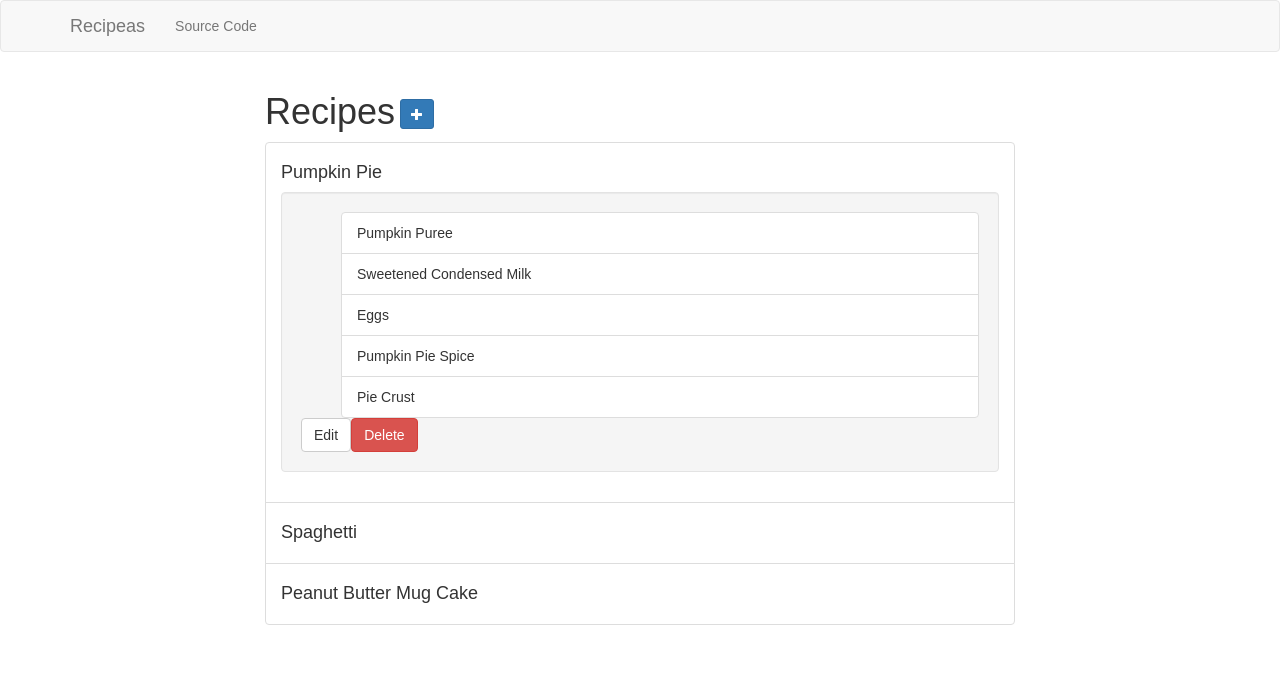
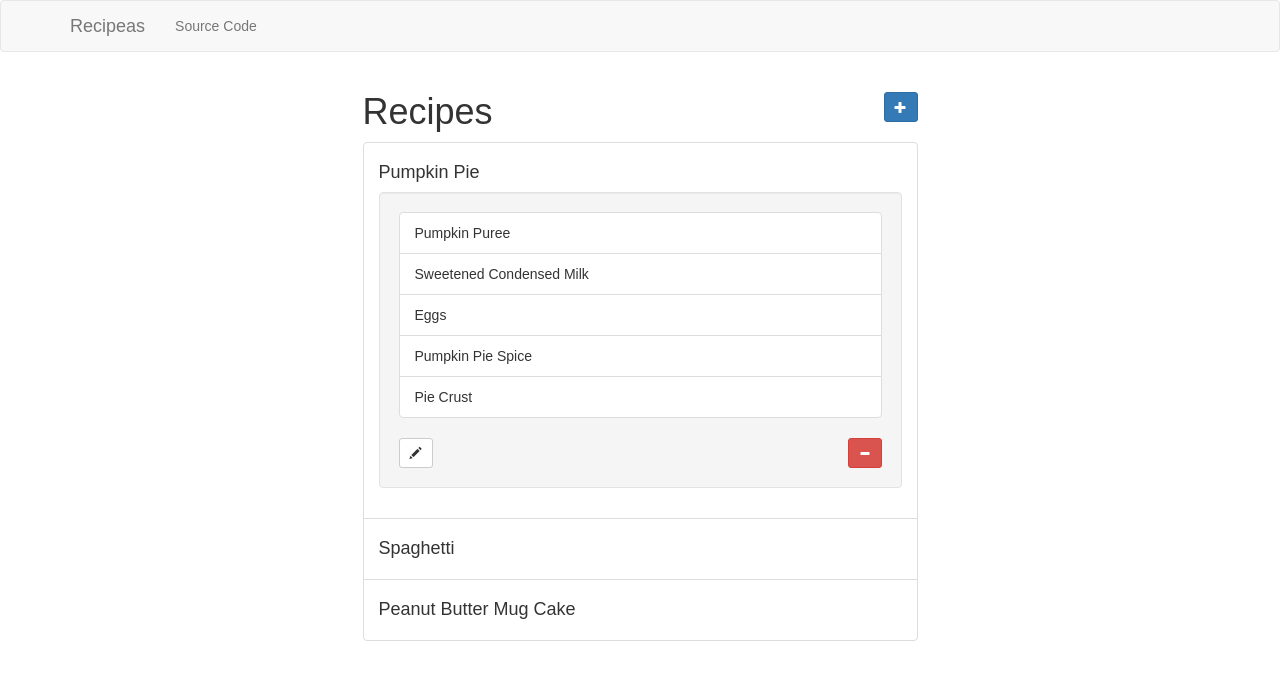
Before and after one commit to phuchle/recipeas, a React (Create React App) app: page / in a window 1280 px wide. Both pictures are taken after a click on the element "Pumpkin Pie". Shown: the top 680 px of the page. Built offline with nearby package versions, Linux system fonts and the light colour scheme.

Commit message:
Update Recipe and RecipesList with new button styles.

```diff
--- a/src/components/Recipe.js
+++ b/src/components/Recipe.js
@@ -1,6 +1,7 @@
 import React, { Component } from 'react';
 import PropTypes from 'prop-types';
-import { Button, Collapse, Well } from 'react-bootstrap';
+import { Button, Collapse, Well, ListGroup } from 'react-bootstrap';
+import MinusButton from '../components/MinusButton';
 
 class Recipe extends Component {
   constructor(props) {
@@ -19,11 +20,20 @@ class Recipe extends Component {
         <Collapse in={this.state.open}>
           <div> {/* this div exists for smooth collapse animation */}
             <Well>
-              <ul>{this.props.ingredients}</ul>
-              <Button className="edit-recipe" onClick={() => {
+              <ListGroup>{this.props.ingredients}</ListGroup>
+              <Button
+                bsSize="small"
+                className="edit-recipe glyphicon glyphicon-pencil"
+                onClick={() => {
                 this.props.fillEditRecipeModal(this.props.id);
-              }}>Edit</Button>
-              <Button className="delete-recipe" bsStyle="danger" onClick={() => this.props.removeRecipe(this.props.id)}>Delete</Button>
+              }} />
+              <MinusButton
+                className="pull-right delete-recipe"
+                bsStyle="danger"
+                onClick={ () =>
+                  this.props.removeRecipe(this.props.id)
+                }
+              />
             </Well>
           </div>
         </Collapse>
--- a/src/containers/RecipesList.js
+++ b/src/containers/RecipesList.js
@@ -138,12 +138,12 @@ export class RecipesList extends Component {
     return (
       <Grid>
         <Row>
-          <Col sm={12} lg={8} lgOffset={2}>
+          <Col sm={12} md={6} lg={6} lgOffset={3}>
             <span>
               <h1>
                 Recipes
                 <Link to="/add-recipe">
-                <PlusButton />
+                <PlusButton className="pull-right"/>
               </Link>
             </h1>
           </span>
```
